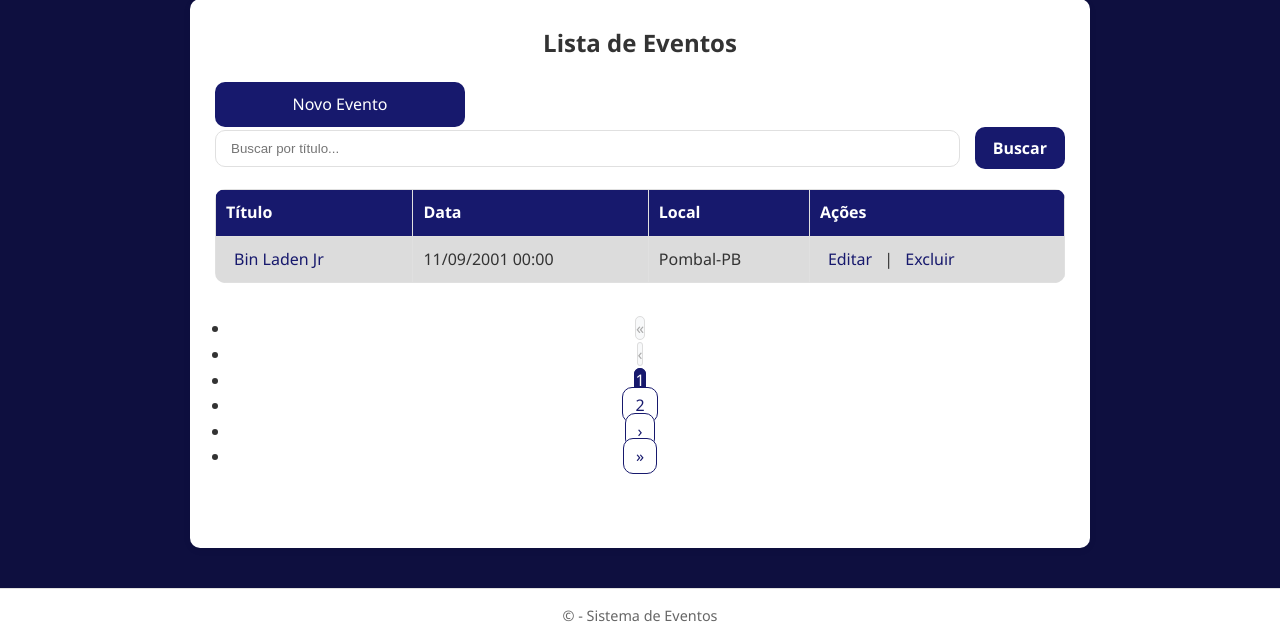
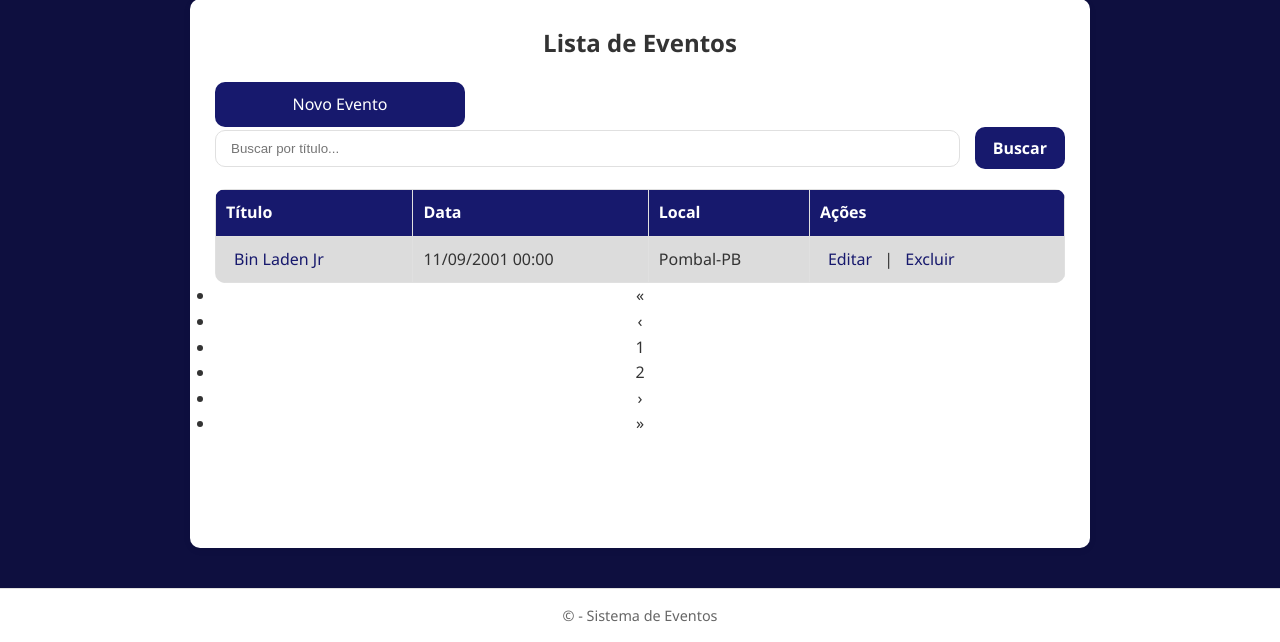
Before and after one commit to Ronaud-Andrade/ADSEvent, a Django app: page /events/ in a window 1280 px wide. Shown: the part 158-800 px from the top of the page. Run offline with Django 5.2, Linux system fonts and the light colour scheme; a user stored in the database is signed in; data comes from the database, SQL or seed files in the repository.

Commit message:
Update style.css

```diff
--- a/core/static/css/style.css
+++ b/core/static/css/style.css
@@ -1,7 +1,7 @@
 /* =========================================================
 PAGINAÇÃO PERSONALIZADA
 ========================================================= */
-.pagination-container {
+/* .pagination-container {
   margin-top: 25px;
 }
 
@@ -41,7 +41,7 @@ PAGINAÇÃO PERSONALIZADA
   background-color: #f8f9fa;
   border-color: #ddd;
   cursor: not-allowed;
-}
+} */
 
 
 /* =========================================================
```
